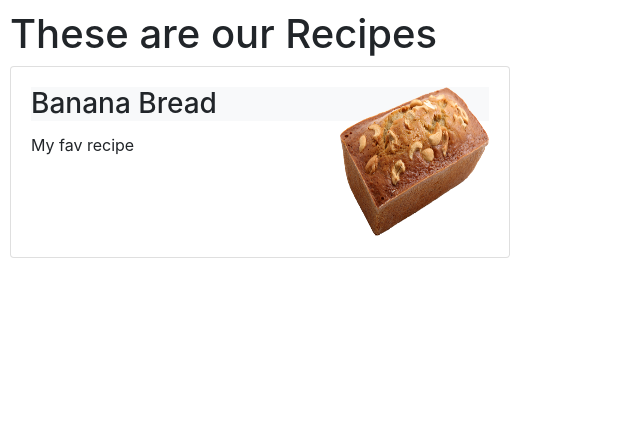
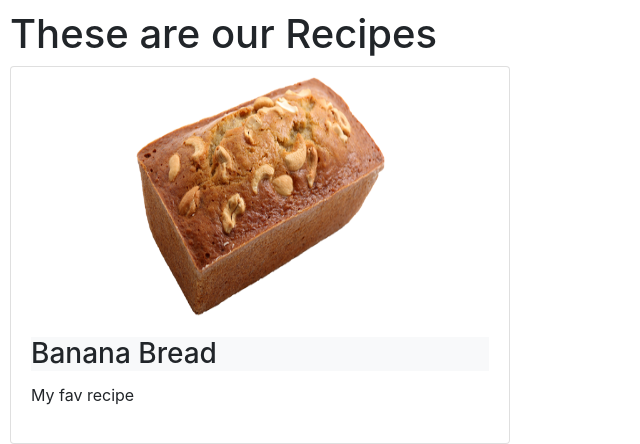
Before and after one commit to Jestfer/recipangular, an Angular app: page / in a window 1280 px wide. Shown: the top 444 px of the page, without its empty margins (0-640 px from the left). Built offline with nearby package versions, Linux system fonts and the light colour scheme.

Commit message:
aligned pic on top of card

```diff
--- a/src/app/app.component.css
+++ b/src/app/app.component.css
@@ -1,5 +1,7 @@
 .recipe-pic {
+  width: 250px;
+  height: 250px;
   margin-left: auto;
   margin-right: auto;
-  float: right;
+  padding-top: 10px;
 }
--- a/src/app/app.component.html
+++ b/src/app/app.component.html
@@ -1,12 +1,10 @@
 <h1>These are our Recipes</h1>
 
 <div class="card" style="max-width: 500px">
+  <img class="card-img-top recipe-pic" src="{{ recipe.pic ? recipe.pic : '/assets/Bowl-Empty.png' }}">
   <div class="card-body">
-    <div class="recipe-pic">
-      <img src="{{ recipe.pic ? recipe.pic : '/assets/Bowl-Empty.png' }}" style="width: 150px; height: 150px">
-    </div>
+    <h3 class="card-title bg-light">{{ recipe.title }}</h3>
 
-    <h3 class="card-title bg-light">{{ recipe.title }}</h3>
     <div class="card-text">
       <p>{{ recipe.description }}</p>
     </div>
```
